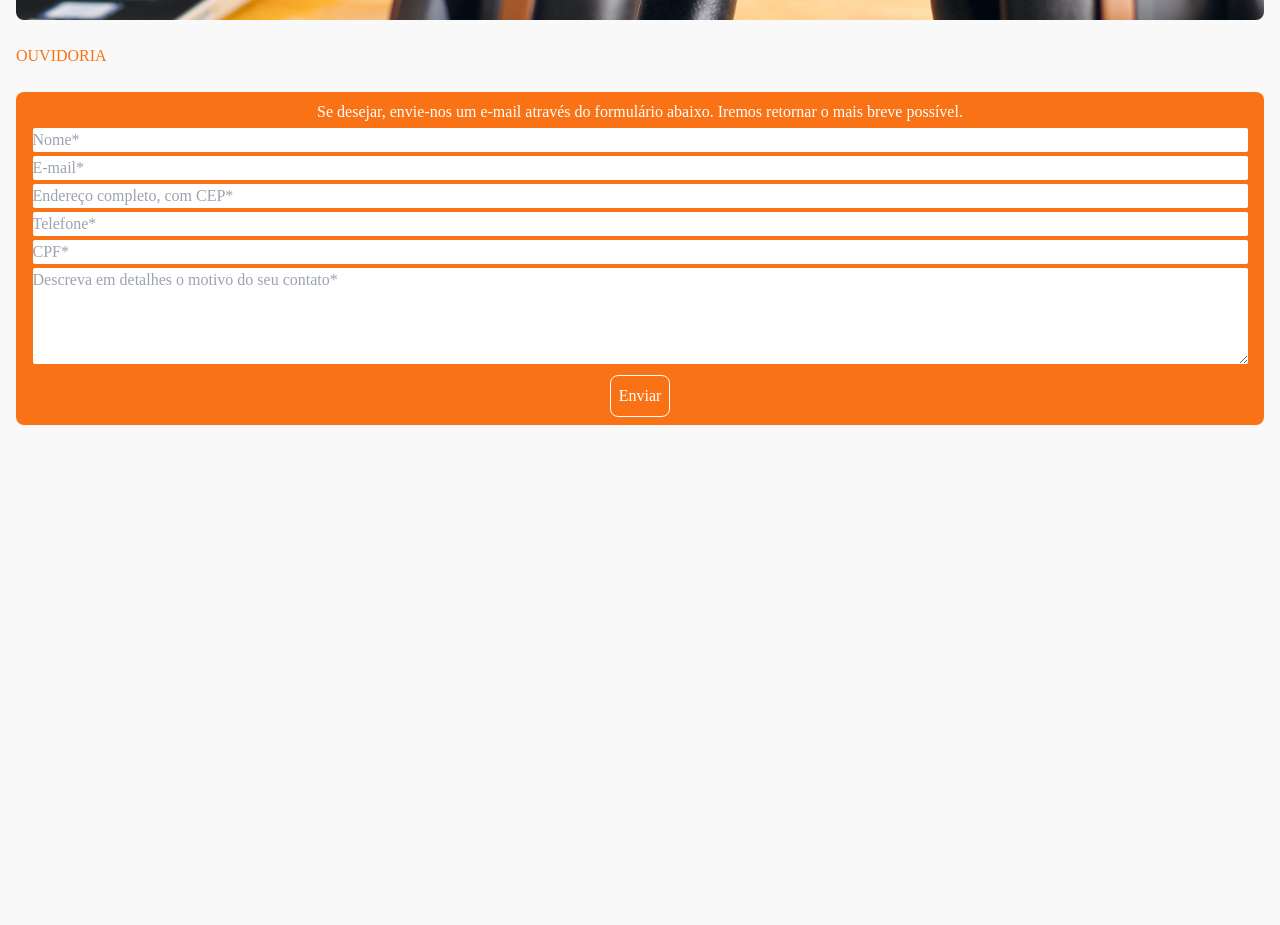
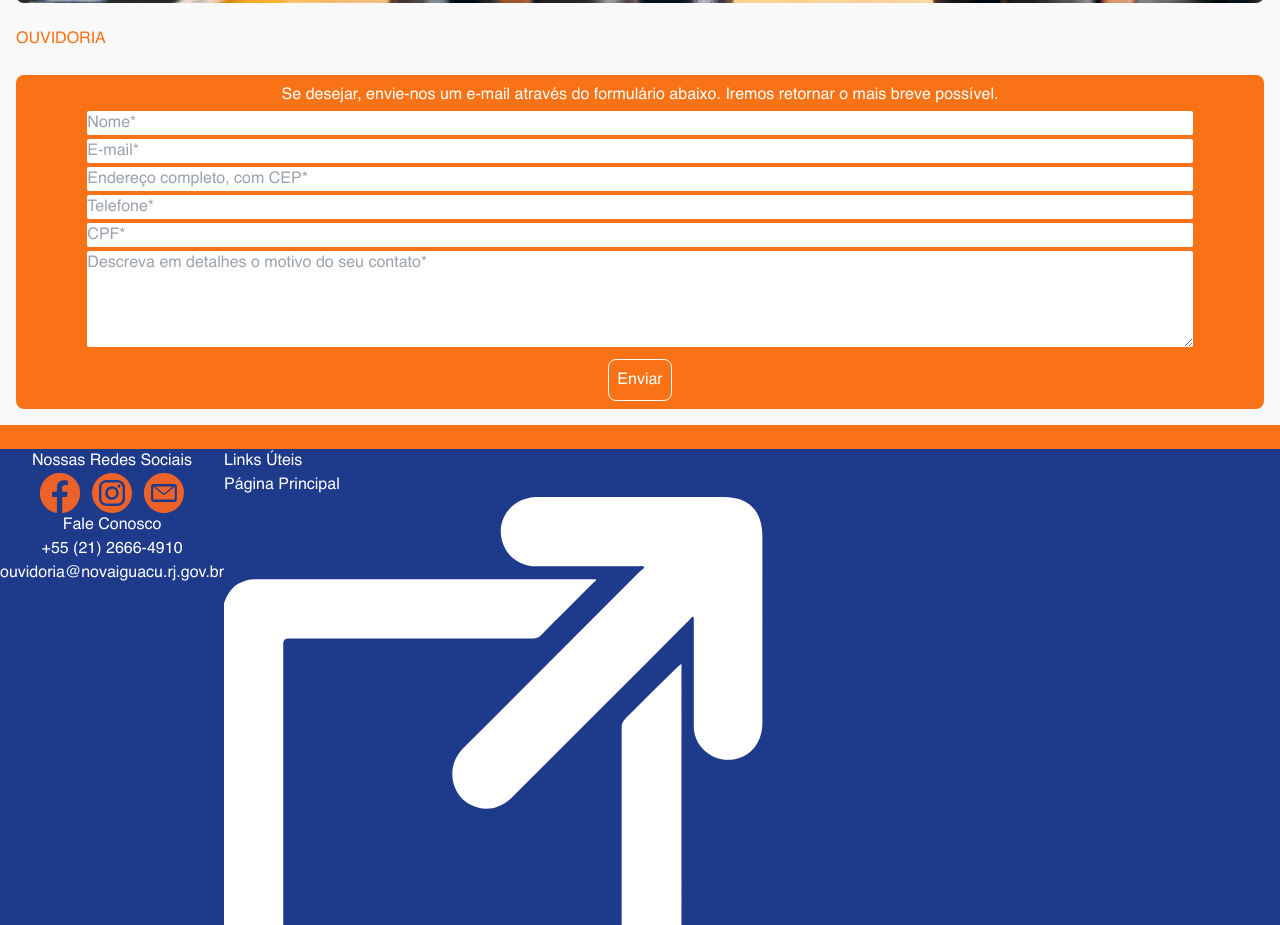
Before and after one commit to marcelo-redua/siteprefprototipo, a website: page src/ouvidoria.html in a window 1280 px wide. Shown: the part 980-1905 px from the top of the page. Before the commit the page ends 1405 px from the top, so only its background shows below. Drawn offline with Linux system fonts and the light colour scheme.

Commit message:
html do footer feito, começo da estilização

```diff
--- a/package.json
+++ b/package.json
@@ -1,6 +1,6 @@
 {
   "scripts": {
-    "build-css":"tailwindcss build -i src/style.css -o public/output.css --watch"
+    "build-css":"npx tailwindcss -i ./src/style.css -o ./src/output.css --watch"
   },
   "devDependencies": {
     "tailwindcss": "^3.4.4"
--- a/src/ouvidoria.html
+++ b/src/ouvidoria.html
@@ -9,7 +9,7 @@
 </head>
 
 <body>
-    <header class=" h-22 flex flex-row space-x-0 space-y-0 px-2 m-0">
+    <header class=" pt-3 h-22 flex flex-row space-x-0 space-y-0 px-2 m-0">
         <nav class="w-full h-full flex">
             <div class="w-60 h-auto grid my-auto">
                 <a href="index.html"><img src="../public/img/svg/logoPrefcomplexa.svg" alt=""></a>
@@ -17,7 +17,7 @@
             <div class="w-full h-full flex flex-row-reverse gap-2">
                 <div class="bg-orange-500 size-12 p-2.5 rounded-full self-center">
                     <button class="size-full" type="button">
-                        <img src="../public/img/SVG/menuHamburguerBranco.svg"  alt="">
+                        <img src="../public/img/SVG/menuHamburguerBranco.svg" alt="">
                     </button>
                 </div>
                 <div class="bg-orange-500 size-12 p-2.5 rounded-full self-center">
@@ -40,10 +40,11 @@
                 </div>
             </div>
 
-            <img class="h-auto rounded-lg" src="../public/img/ouvidoria.jpg" alt="Imagem de um fone the ouvido e um notebook a desfocado a distância.">
+            <img class="h-auto rounded-lg" src="../public/img/ouvidoria.jpg"
+                alt="Imagem de um fone the ouvido e um notebook a desfocado a distância.">
 
             <h1 class="py-6 text-orange-500">OUVIDORIA</h1>
-            <div class="bg-orange-500 rounded-lg h-auto">
+            <div class="bg-orange-500 rounded-lg h-auto mb-4">
                 <form class="flex-col space-y-1 m-auto justify-items-center text-center px-2 py-2" id="form-ouvidoria">
                     <p class="text-left text-white">
                         Se desejar, envie-nos um e-mail através do formulário abaixo. Iremos
@@ -90,7 +91,80 @@
         </script>
     </main>
 
-    <footer>
+    <footer class="pt-6 bg-orange-500">
+        <div class="flex flex-row bg-blue-900 text-white">
+
+            <div class="flex flex-col text-center">
+                <div>
+                    <h2>Nossas Redes Sociais</h2>
+                    <div class="flex flex-row gap-3 justify-center">
+                        <div class="size-10 ">
+                            <a href="https://www.facebook.com/prefeituradenovaiguacu" target="_blank">
+                                <button class="size-full" type="button">
+                                    <img src="../public/img/SVG/facebookIcon.svg" alt="">
+                                </button>
+                            </a>
+                        </div>
+
+                        <div class="size-10 ">
+                            <a href="https://www.facebook.com/prefeituradenovaiguacu" target="_blank">
+                                <button class="size-full" type="button">
+                                    <img src="../public/img/SVG/instagramIcon.svg" alt="">
+                                </button>
+                            </a>
+                        </div>
+
+                        <div class="size-10 ">
+                            <a href="https://www.facebook.com/prefeituradenovaiguacu" target="_blank">
+                                <button class="size-full" type="button">
+                                    <img src="../public/img/SVG/emailIcon.svg" alt="">
+                                </button>
+                            </a>
+                        </div>
+                    </div>
+
+                </div>
+                <div>
+                    <div>
+                        <h2>Fale Conosco</h2>
+                    </div>
+                    <div>
+                        <p>+55 (21) 2666-4910</p>
+                        <a class="">ouvidoria@novaiguacu.rj.gov.br</a>
+                    </div>
+                </div>
+            </div>
+
+            <div class="flex flex-col">
+                <div>
+                    <h2>Links Úteis</h2>
+                    <a href="index.html">
+                        <p>Página Principal</p><img src="../public/img/SVG/linkIcon.svg" alt="">
+                    </a>
+                    <a href="ouvidoria.html">
+                        <p>Ouvidoria Municipal</p><img src="../public/img/SVG/linkIcon.svg" alt="">
+                    </a>
+                    <a href="estrutura.html">
+                        <p>Secratarias Municipais</p><img src="../public/img/SVG/linkIcon.svg" alt="">
+                    </a>
+                </div>
+                <div>
+                    <div>
+                        <h2>Localização</h2>
+                    </div>
+                    <div>
+                        <p>Rua Athaide Pimenta de Moraes, 528, Centro - Nova Iguaçu, Rio de Janeiro
+                            <br> CEP: 26.210-190
+                            <br> CNPJ: 29.138.278/0001-01
+                        </p>
+                    </div>
+                    <div>
+                        <p>MAPA DE NOVA IGUACU</p>
+                    </div>
+                </div>
+            </div>
+
+        </div>
     </footer>
 </body>
 
```
Also changed, not shown: public/output.css, src/output.css. Lines whose indentation alone changed are shown as unchanged.
